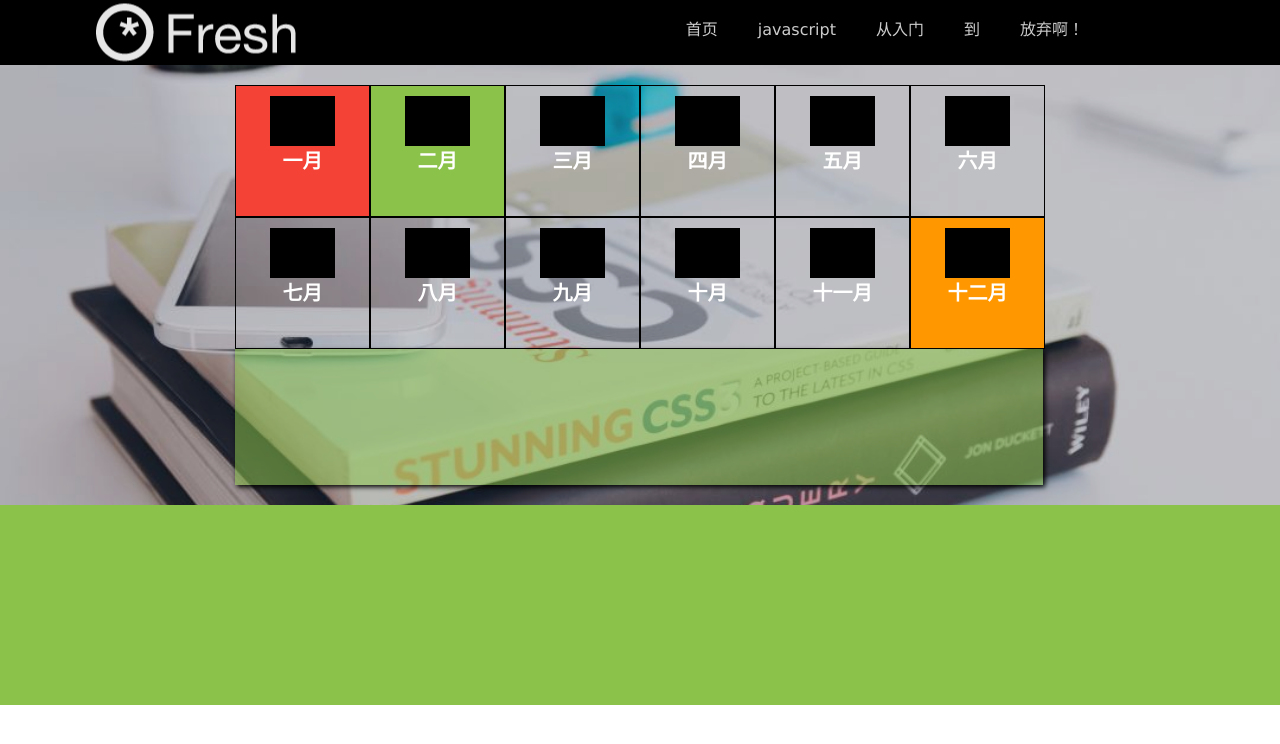
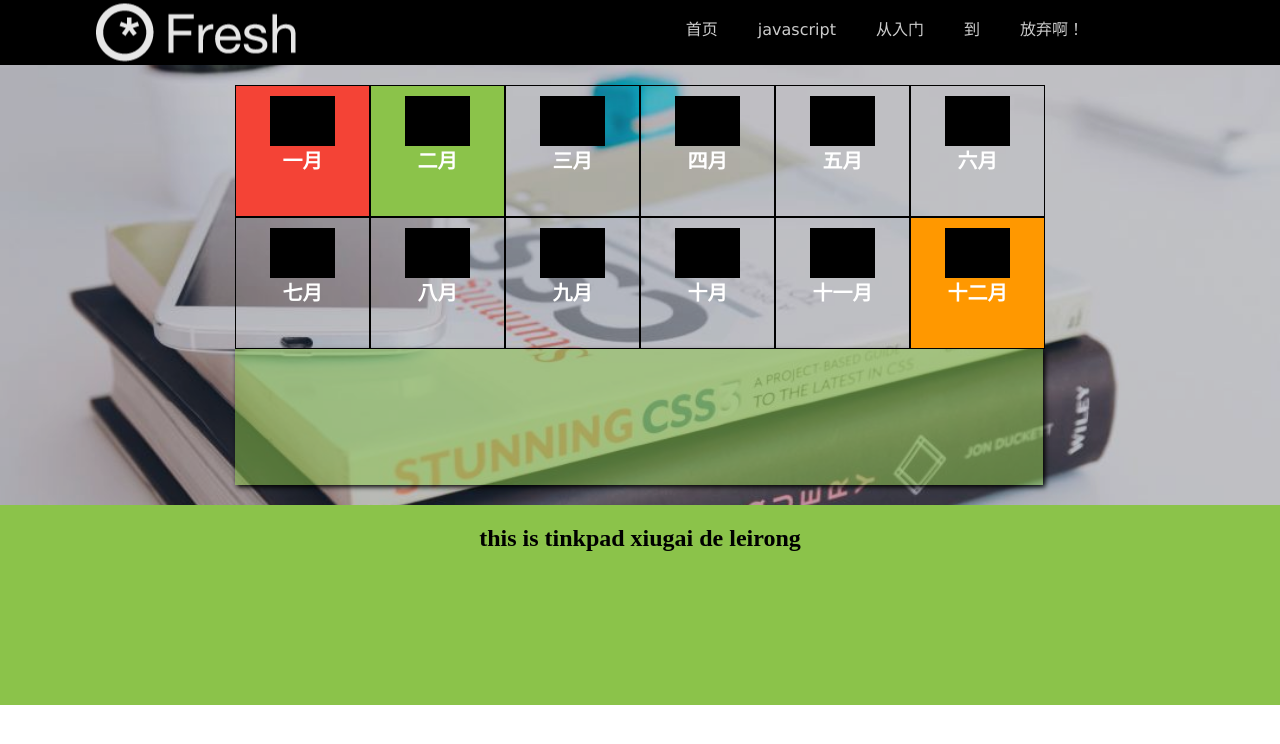
Before and after one commit to zhenghui0705/learnes6, a plain HTML site: page index.html in a window 1280 px wide. Drawn offline with nearby package versions, Linux system fonts and the light colour scheme.

Commit message:
the tinkpad

```diff
--- a/css/main.css
+++ b/css/main.css
@@ -154,3 +154,8 @@ a {
     background: #8bc34a;
     color: #000000;
 }
+
+.foot-content h2{
+    text-align: center;
+    line-height: 66px;
+}
--- a/index.html
+++ b/index.html
@@ -89,7 +89,7 @@
                 </div>
                 <div id="footer">
                     <div class="foot-content">
-
+                        <h2>this is tinkpad xiugai de leirong</h2>
                     </div>
                 </div>
             </div>
```
